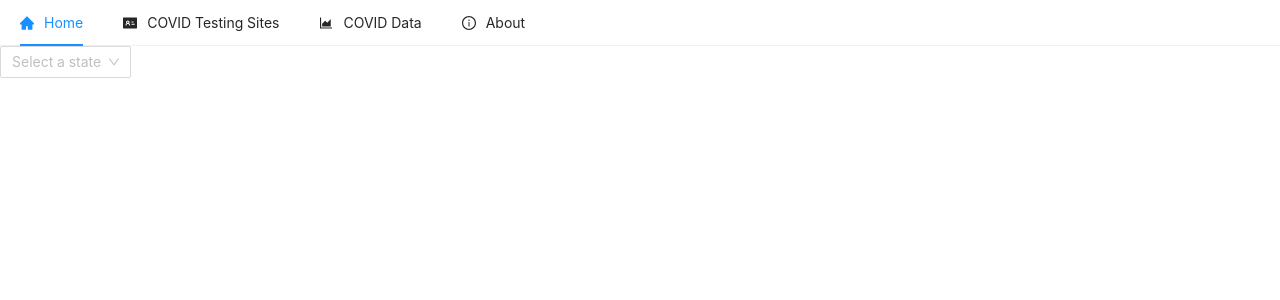
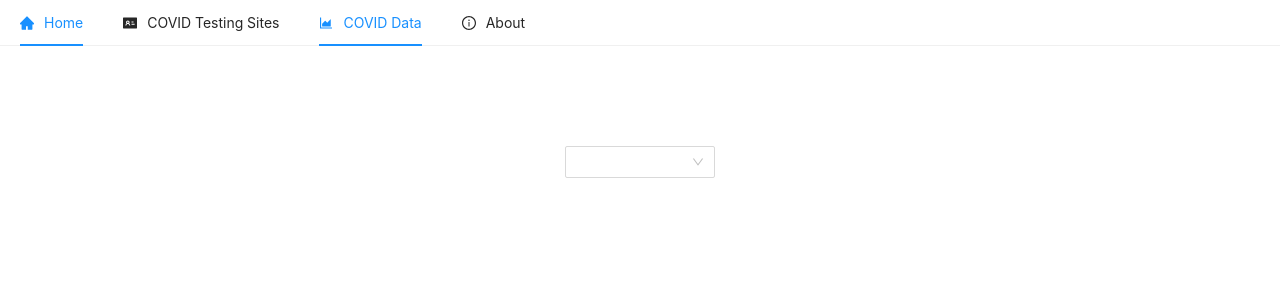
Before and after one commit to jshinny12/COVIDTracker, a React (Create React App) app in the folder covidtracker/: page /data in a window 1280 px wide. Shown: the top 300 px of the page. Built offline with nearby package versions, Linux system fonts and the light colour scheme.

Commit message:
Added select state

```diff
--- a/covidtracker/src/components/Data.js
+++ b/covidtracker/src/components/Data.js
@@ -1,6 +1,6 @@
-import React from "react";
+import React, { useState } from "react";
 
-import { Select } from 'antd';
+import { Select, Row, Col, Space } from 'antd';
 
 const { Option } = Select;
 
@@ -59,19 +59,32 @@ stateArray.push("wyoming");
 
 function Testing() {
 
+  const [query, setQuery] = useState("");
+
   function renderStateOptions() {
     let uiItems = [];
     stateArray.forEach((element) => {
       uiItems.push(
-        <Option value={element}>
-          {element}
+        <Option value={element} key={element}>
+          {element.charAt(0).toUpperCase() + element.slice(1)}
         </Option>
       );
     });
+    return uiItems;
   }
 
   return (
+    <Row style={{ width: "100%", height: "100%" }}>
+      <Col
+        span={24}
+        style={{
+          display: "flex",
+          justifyContent: "center",
+          alignItems: "center",
+        }}
+      >
         <div>
+          <Space direction="vertical">
             <Select
               showSearch
               placeholder="Select a state"
@@ -79,10 +92,16 @@ function Testing() {
               filterOption={(input, option) =>
                 option.children.toLowerCase().indexOf(input.toLowerCase()) >= 0
               }
+              value={query}
+              onChange={(value) => setQuery(value)}
+              style={{ width: 150, marginTop: 100 }}
             >
               {renderStateOptions()}
             </Select>
+          </Space>
         </div>
+      </Col>
+    </Row>
   );
 }
 
--- a/covidtracker/src/components/NavBar.js
+++ b/covidtracker/src/components/NavBar.js
@@ -1,16 +1,17 @@
-import React from "react";
+import React, { useEffect } from "react";
 
 import { Menu } from 'antd';
 import { IdcardFilled, AreaChartOutlined, InfoCircleOutlined, HomeFilled } from '@ant-design/icons';
-import { useNavigate } from "react-router-dom";
+import { useNavigate, useLocation } from "react-router-dom";
 
 function NavBar() {
   const navigate = useNavigate();
+  const location = useLocation();
 
   const items = [
     {
       label: 'Home',
-      key: 'home',
+      key: '',
       icon: <HomeFilled />,
     },
     {
@@ -30,10 +31,13 @@ function NavBar() {
     },
   ];
 
-  const [current, setCurrent] = React.useState('home');
+  useEffect(() => {
+    setCurrent(location.pathname.slice(1));
+  }, [location])
+
+  const [current, setCurrent] = React.useState(location.pathname.slice(1));
 
   const onClick = e => {
-
     if (e.key === "home") {
       navigate("/");
     } else {
```
Lines whose indentation alone changed are shown as unchanged.
